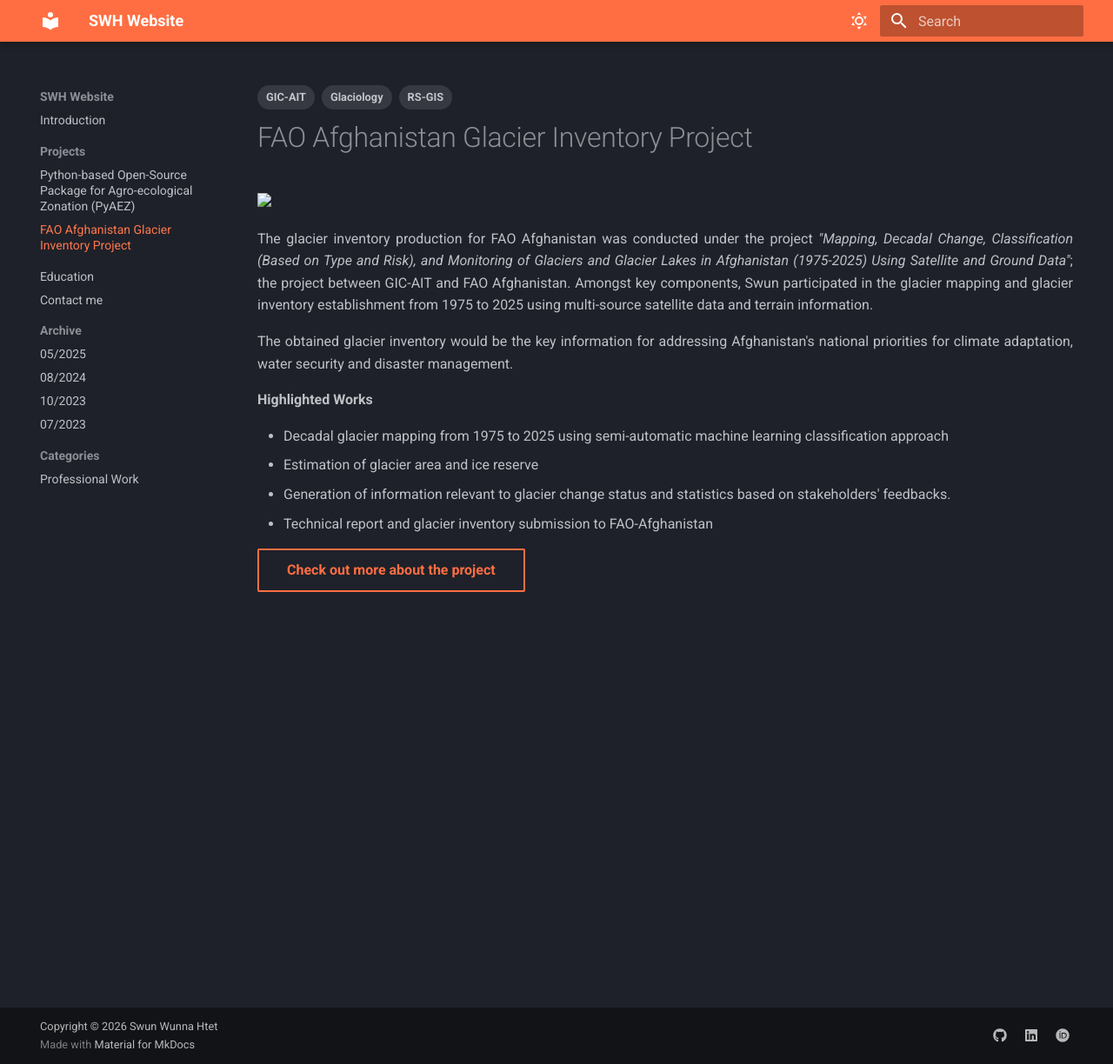
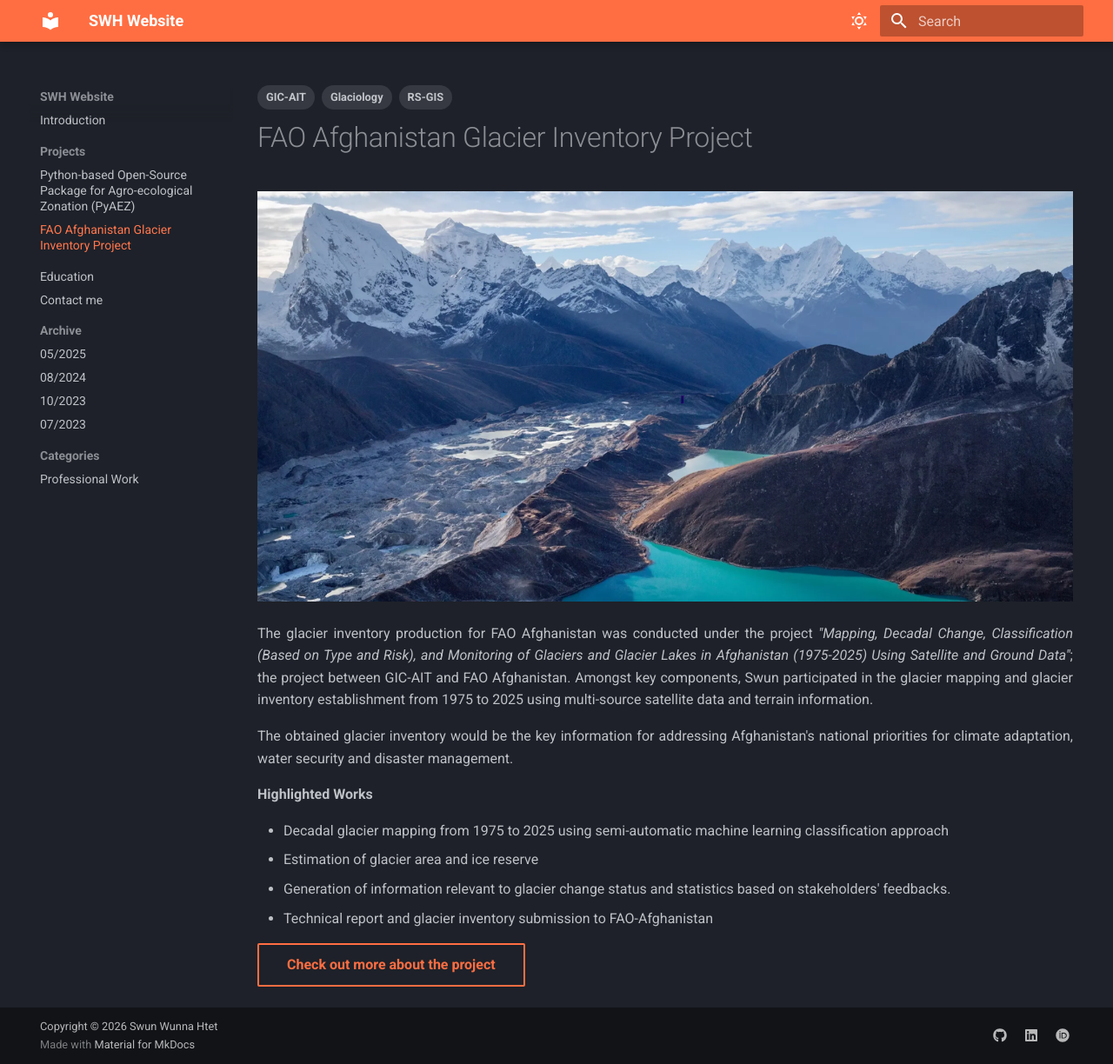
Before and after one commit to NokuzaSezo97/professional_website, an MkDocs documentation site: the page built from docs/projects/glacier_1.md, in a window 1280 px wide and 1224 px high. Shown: the whole window at 87% size. Built offline with MkDocs 1.6.1 and Material for MkDocs 9.7.7, drawn with Linux system fonts in a browser that asks for light colours.

Commit message:
updating pyaez and glacier

```diff
--- a/docs/projects/glacier_1.md
+++ b/docs/projects/glacier_1.md
@@ -11,7 +11,7 @@ hide:
     - toc
 ---
 
-<img src="../pictures/glacier_background.png" width="100%">
+<img src="../../pictures/glacier_background.png" width="100%">
 
 <div style="text-align: justify; gap: 20px;">
 
```
Also changed, not shown: docs/projects/pyaez_1.md (+1 -1 lines), site/Education/index.html, site/projects/glacier_1/index.html, site/projects/pyaez_1/index.html.
